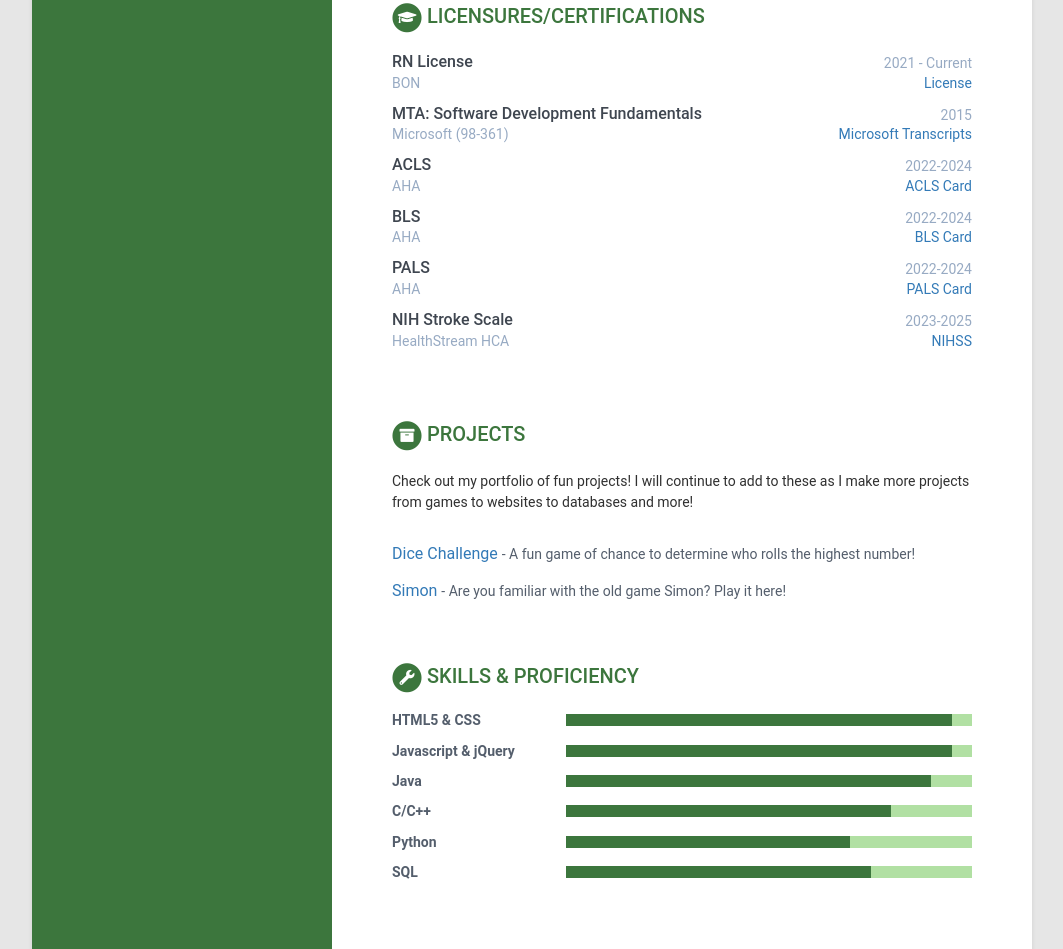
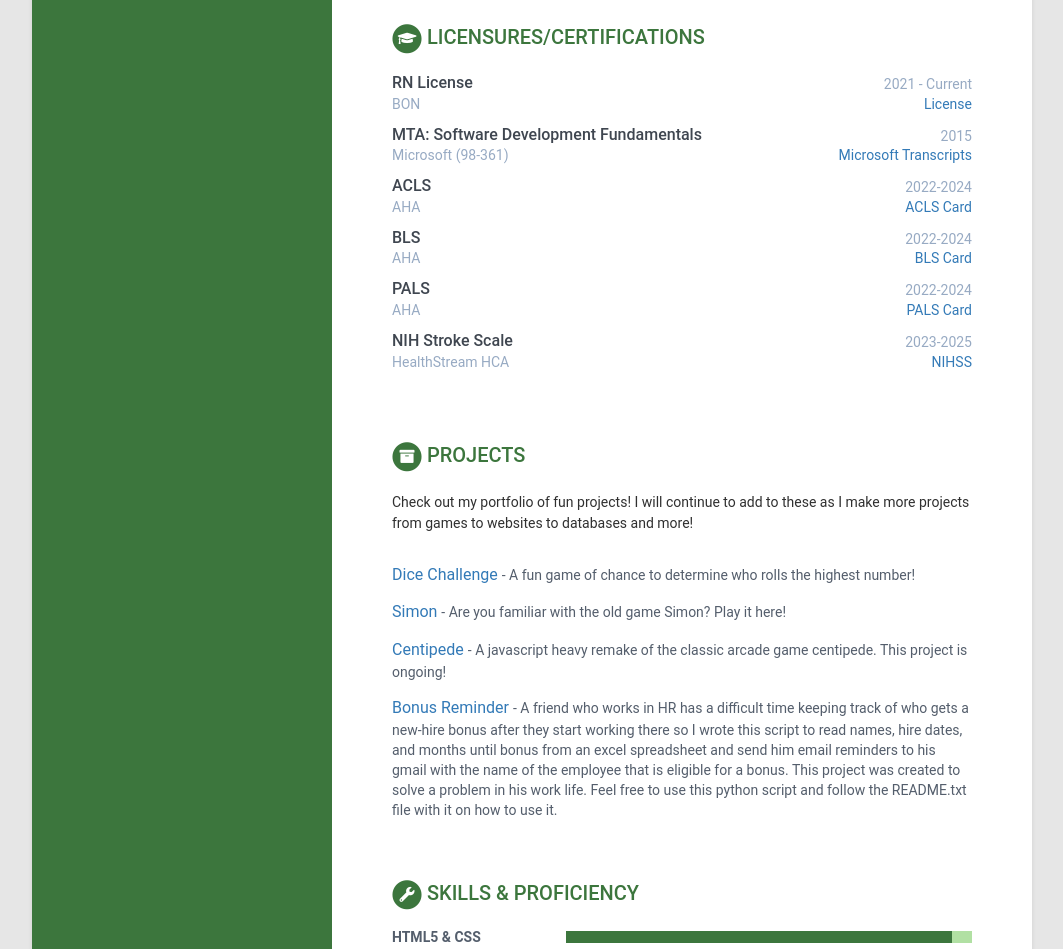
Before and after one commit to murseCode/Resume, a plain HTML site: page index.html in a window 1280 px wide. Shown: the part 1851-2800 px from the top of the page, without its empty margins (108-1171 px from the left). Drawn offline with nearby package versions, Linux system fonts and the light colour scheme.

Commit message:
Update index.html

```diff
--- a/index.html
+++ b/index.html
@@ -38,19 +38,10 @@
 <a href="https://www.google.com/search?q=what+time+is+it+in+est&rlz=1C1ONGR_enUS1051US1051&oq=what+time+is+it+in+est&gs_lcrp=EgZjaHJvbWUyCQgAEEUYORiABDIHCAEQABiABDIHCAIQABiABDIHCAMQABiABDIHCAQQABiABDIHCAUQABiABDIHCAYQABiABDIHCAcQABiABDIHCAgQABiABDIHCAkQABiABKgCALACAA&sourceid=chrome&ie=UTF-8" target="_blank">
     Eastern Standard Timezone</a>
 </li>
-<!--
-<li class="website"><i class="fas fa-globe-americas"></i>
-<a href="" target="_blank">blog.com</a>
--->
 </li>
 <li class="linkedin"><i class="fab fa-linkedin"></i>
 <a href="https://www.linkedin.com/in/justin-scott-a712a2179/" target="_blank">Justin Scott</a>
 </li>
-<!--
-<li class="xing"><i class="fab fa-xing"></i>
-<a href="" target="_blank">Justin S.</a>
-</li>
--->
 <li class="github"><i class="fab fa-github"></i>
 <a href="https://github.com/murseCode" target="_blank">murseCode</a>
 </li>
@@ -124,10 +115,10 @@ Interests
 Career Profile
 </h2>
 <div class="summary">
-<p>I am Justin Scott, a Computer engineering student at FIU and BSN trained RN from the University of West Florida.
+<p>I am Justin Scott, a Computer engineer trained from Florida International University and BSN trained RN from the University of West Florida.
     I have extensive training and experience in web development (HTML, CSS, JavaScript etc.), software engineering (Java C, C++, python etc.), customer service,
     medication administration, paper/computer charting, and various standard nursing skills such as wound care, IV insertion, and patient education.
-    I currently hold certifications in BLS, ACLS, and PALS as well as my NIHSS certification. I have experience in the hospital step-down telemetry unit and surgical units where
+    I currently hold certifications in Software Development, BLS, ACLS, and PALS as well as my NIHSS certification. I have experience in the hospital step-down telemetry unit and surgical units where
     I learned to manage various complicated medical conditions as well as surgical services where I learned anesthesia and surgical care.
     Beyond nursing I hold a minor in Computer Science from UWF where I learned computer programming, problem solving, and project management.
     I have past supervisory experience in business finance as well as sales experience working in technology.</p>
@@ -162,12 +153,6 @@ Experiences
     • Paper/computer charting on patients <br />
     • Assist with training and onboarding <br />
     • Conduct phone calls on follow-ups <br /></p>
-    <!--
-<ul>
-<li>Bullet point</li>
-<li>Bullet point</li>
-</ul>
--->
 </div>
 </div>
 <div class="item">
@@ -187,12 +172,6 @@ Experiences
         • Educating patients as needed on conditions, procedures, and medications.<br />
         • Preparing and administering prescribed medications<br />
         • Paper/computer charting on patients.<br /></p>
-<!--
-<ul>
-<li>Bullet point</li>
-<li>Bullet point</li>
-</ul>
--->
 </div>
 </div>
 
@@ -213,12 +192,6 @@ Experiences
     • Discussing and adjusting the plan of care with physicians<br />
     • Caring for patients before/after surgery<br />
     • Step-down telemetry experience<br /></p>
-<!--
-<ul>
-<li>Bullet point</li>
-<li>Bullet point</li>
-</ul>
--->
 </div>
 </div>
 
@@ -236,12 +209,6 @@ Experiences
         • Team oriented work environment where I would train employees and assist guests with tech questions.<br />
         • Tech support for guests.<br />
         </p>
-    <!--
-    <ul>
-    <li>Bullet point</li>
-    <li>Bullet point</li>
-    </ul>
-    -->
     </div>
     </div>
 
@@ -262,12 +229,6 @@ Experiences
             • Administered closing duties, such as processing proper balancing entries and securing the department.<br />
             • Offered promotion to finance assistant manager but turned it down to go to university full-time.<br />
             </p>
-        <!--
-        <ul>
-        <li>Bullet point</li>
-        <li>Bullet point</li>
-        </ul>
-        -->
         </div>
         </div>
 </section>
@@ -297,10 +258,6 @@ BON
 </div>
 </div>
 </div>
-<!--
-<div class="details"><p>cert details</p>
-</div>
--->
 </div>
 
 <div class="item">
@@ -323,10 +280,6 @@ Microsoft
 </div>
 </div>
 </div>
-<!--
-<div class="details"><p>cert details</p>
-</div>
--->
 </div>
 
 <div class="item">
@@ -348,10 +301,6 @@ Microsoft
     </div>
     </div>
     </div>
-    <!--
-    <div class="details"><p>cert details</p>
-    </div>
-    -->
     </div>
 
     <div class="item">
@@ -373,10 +322,6 @@ Microsoft
         </div>
         </div>
         </div>
-        <!--
-        <div class="details"><p>cert details</p>
-        </div>
-        -->
         </div>
 
         <div class="item">
@@ -398,10 +343,6 @@ Microsoft
             </div>
             </div>
             </div>
-            <!--
-            <div class="details"><p>cert details</p>
-            </div>
-            -->
             </div>
 
             <div class="item">
@@ -423,10 +364,6 @@ Microsoft
                 </div>
                 </div>
                 </div>
-                <!--
-                <div class="details"><p>cert details</p>
-                </div>
-                -->
                 </div>
 </section>
 
@@ -454,66 +391,24 @@ Projects
 </span>
 - <span class="project-tagline">Are you familiar with the old game Simon? Play it here!</span>
 </div>
-
-</section>
-
-<!--
-<section class="section oss-section">
-<h2 class="section-title">
-<span class="fa-stack fa-xs">
-<i class="fas fa-circle fa-stack-2x"></i>
-<i class="fas fa-box-open fa-stack-1x fa-inverse"></i>
-</span>
-OSS Contributions
-</h2>
-<div class="intro">
-<p>You can list your open source software contributions in this section. Lorem ipsum dolor sit amet, consectetur adipiscing elit. Vestibulum et ligula in nunc bibendum fringilla a eu lectus.
-</p>
-</div>
-
 <div class="item">
     <span class="project-title">
-<a href="#" target="_blank">ex1</a>
+    <a href="https://github.com/murseCode/Centipede" target="_blank">Centipede</a>
     </span>
-- <span class="project-tagline">info on it</span>
+    - <span class="project-tagline">A javascript heavy remake of the classic arcade game centipede. This project is ongoing!
+    </span>
     </div>
-
 <div class="item">
     <span class="project-title">
-<a href="#" target="_blank">ex2</a>
+    <a href="https://github.com/murseCode/Bonus_reminders" target="_blank">Bonus Reminder</a>
     </span>
-- <span class="project-tagline">info on it</span>
-</div>
-
-<div class="item">
-<span class="project-title">
-<a href="#" target="_blank">ex3</a>
+    - <span class="project-tagline">A friend who works in HR has a difficult time keeping track of who gets a new-hire bonus after they start working there so I wrote this script
+        to read names, hire dates, and months until bonus from an excel spreadsheet and send him email reminders to his gmail with the name of the employee that is eligible for a
+        bonus. This project was created to solve a problem in his work life. Feel free to use this python script and follow the README.txt file with it on how to use it.
     </span>
-- <span class="project-tagline">info on it</span>
     </div>
 
 </section>
--->
-
-<!--
-<section class="section publications-section">
-<h2 class="section-title">
-<span class="fa-stack fa-xs">
-<i class="fas fa-circle fa-stack-2x"></i>
-<i class="fas fa-file-alt fa-stack-1x fa-inverse"></i>
-</span>
-Publications
-</h2>
-<div class="intro">
-<p>You can list your publications in this section. </p>
-</div>
-<div class="item">
-<li><a href="#">title</a></li>
-<div class="publication-authors">author</div>
-<div class="publication-conference">place and year</div>
-</div>
-</section>
--->
 
 <section class="skills-section section">
 <h2 class="section-title">
@@ -560,7 +455,7 @@ Skills &amp; Proficiency
 <div class="item">
 <h3 class="level-title">Python</h3>
 <div class="level-bar">
-<div class="level-bar-inner" data-level="70%">
+<div class="level-bar-inner" data-level="80%">
 </div>
 </div>
 </div>
```
Lines whose indentation alone changed are shown as unchanged.
